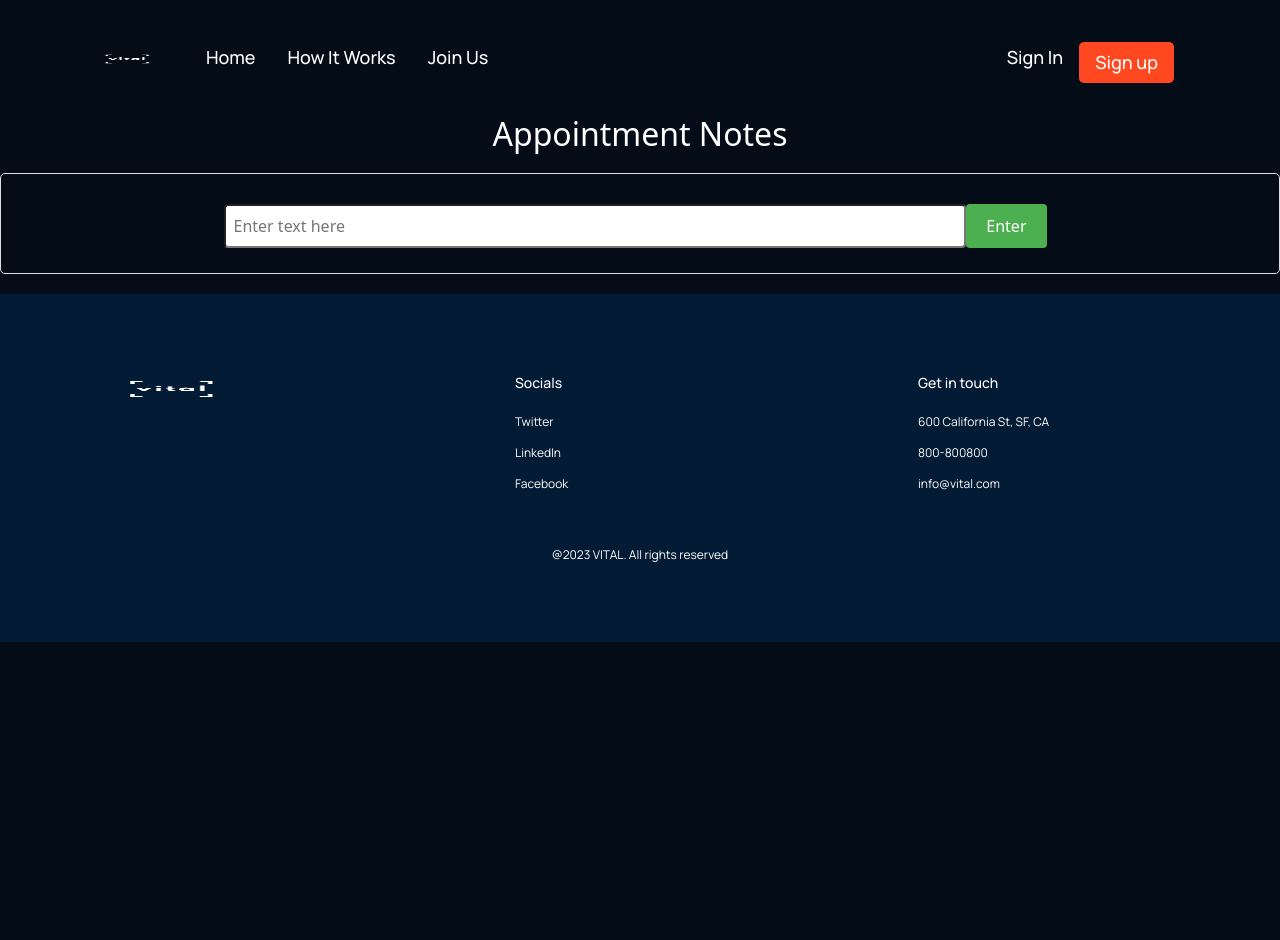
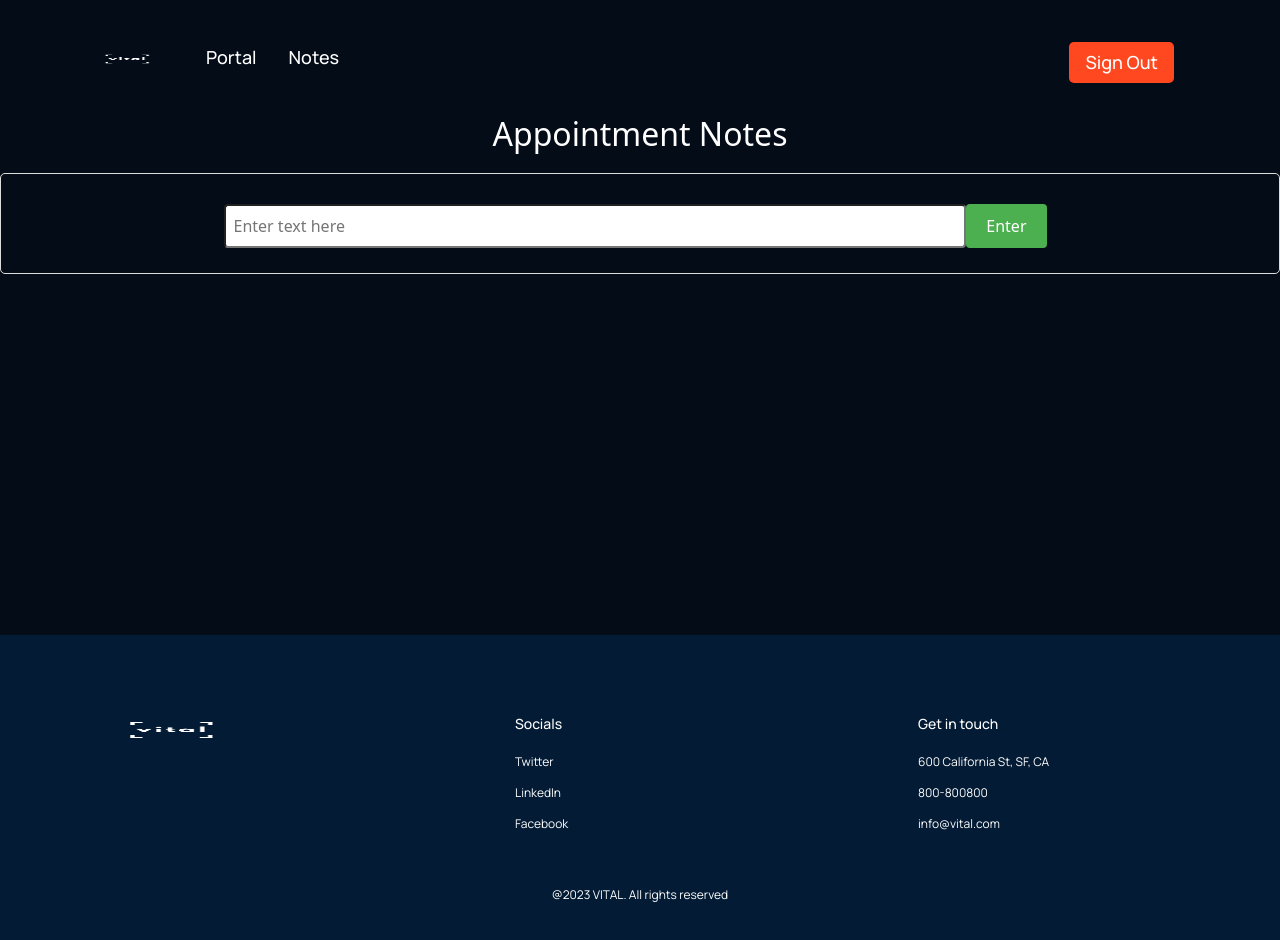
Before and after one commit to srijagadiraju/VITAL, a React (Vite) app in the folder front/: page /notes in a window 1280 px wide. Shown: the top 940 px of the page. Before the commit the page ends 800 px from the top, so only its background shows below. Built offline with nearby package versions, Linux system fonts and the light colour scheme.

Commit message:
finalized functionalities and style

```diff
--- a/front/src/components/index.js
+++ b/front/src/components/index.js
@@ -1,5 +1,6 @@
 export { default as CTA } from "./cta/CTA";
 export { default as Navbar } from "./navbar/Navbar";
+export { default as LoginNav } from "./loginNav/LoginNav";
 export { default as Feature } from "./feature/Feature";
 export { default as Join } from "./join/Join";
 export { default as Portal } from "./portal/Portal";
--- a/front/src/components/join/Join.jsx
+++ b/front/src/components/join/Join.jsx
@@ -24,7 +24,7 @@ const Join = () => {
   };
 
   return (
-    <div>
+    <div className="container">
       <h1>Login</h1>
       <form>
         <div className="form-group">
--- a/front/src/components/join/join.css
+++ b/front/src/components/join/join.css
@@ -2,6 +2,15 @@ body {
     background-color: #333;
     color: white;
     text-align: center;
+  }
+
+  .container {
+    display: flex;
+    flex-direction: column;
+    min-height: 65vh;
+    justify-content: flex-start;
+    text-align: center;
+    padding-bottom: 50px;
   }
 
   h1 {
@@ -39,3 +48,13 @@ button {
   button:hover {
     background-color: #45a049;
   }
+
+  .success-popup {
+    background-color: #333;
+    color: white;
+    text-align: center;
+    position: fixed;
+    bottom: 0;
+    width: 100%;
+    padding: 10px 0;
+  }
--- /dev/null
+++ b/front/src/components/loginNav/LoginNav.jsx
@@ -0,0 +1,87 @@
+import { useState } from "react";
+import { RiMenu3Line, RiCloseLine } from "react-icons/ri";
+import { useNavigate } from "react-router-dom";
+import "./loginNav.css";
+import vital from "../../assets/vital.png";
+
+const LoginNav = () => {
+  const [openMenu, setOpenMenu] = useState(false);
+  const navigate = useNavigate();
+
+  const navigateToPortal = () => {
+    navigate("/portal");
+  };
+
+  const navigateToNotes = () => {
+    navigate("/notes");
+  };
+
+  const signOut = () => {
+    navigate("/");
+  };
+
+  return (
+    <div className="vital__navbar">
+      <div className="vital__navbar-links">
+        <div className="vital__navbar-links_logo">
+          <img src={vital} alt="vital logo" />
+        </div>
+        <div className="vital__navbar-links_container">
+          <p>
+            <a href="#portal" onClick={navigateToPortal}>
+              Portal
+            </a>
+          </p>
+          <p>
+            <a href="#notes" onClick={navigateToNotes}>
+              Notes
+            </a>
+          </p>
+        </div>
+      </div>
+      <div className="vital__navbar-sign">
+        <button type="button" onClick={signOut}>
+          Sign Out
+        </button>
+      </div>
+      <div className="vital__navbar-menu">
+        {openMenu ? (
+          <RiCloseLine
+            color="#fff"
+            size={27}
+            onClick={() => setOpenMenu(false)}
+          />
+        ) : (
+          <RiMenu3Line
+            color="#fff"
+            size={27}
+            onClick={() => setOpenMenu(true)}
+          />
+        )}
+        {openMenu && (
+          <div className="vital__navbar-menu_container scale-up-center">
+            <div className="vital__navbar-menu_container-links">
+              <p>
+                <a href="#portal" onClick={navigateToPortal}>
+                  Portal
+                </a>
+              </p>
+              <p>
+                <a href="#notes" onClick={navigateToNotes}>
+                  Notes
+                </a>
+              </p>
+            </div>
+            <div className="vital__navbar-menu_container-links-sign">
+              <button type="button" onClick={signOut}>
+                Sign Out
+              </button>
+            </div>
+          </div>
+        )}
+      </div>
+    </div>
+  );
+};
+
+export default LoginNav;
--- /dev/null
+++ b/front/src/components/loginNav/loginNav.css
@@ -0,0 +1,136 @@
+.vital__navbar {
+    display: flex;
+    justify-content: space-between;
+    align-items: center;
+
+    padding: 2rem 6rem;
+  }
+
+  .vital__navbar-links {
+    flex: 1;
+    display: flex;
+    justify-content: flex-start;
+    align-items: center;
+  }
+
+  .vital__navbar-links_logo {
+    margin-right: 2rem;
+  }
+
+  .vital__navbar-links_logo img {
+    width: 62px;
+    height: 16px;
+  }
+
+  .vital__navbar-links_container {
+    display: flex;
+    flex-direction: row;
+  }
+
+  .vital__navbar-sign {
+    display: flex;
+    justify-content: flex-end;
+    align-items: center;
+  }
+
+  .vital__navbar-links_container p,
+  .vital__navbar-sign p,
+  .vital__navbar-menu_container p {
+    color: var(--color-navbar-links-text);
+    font-family: var(--font-family);
+    font-weight: 500;
+    font-size: 18px;
+    line-height: 25px;
+    text-transform: capitalize;
+
+    margin: 0 1rem;
+    cursor: pointer;
+  }
+
+  .vital__navbar-sign button,
+  .vital__navbar-menu_container button {
+    padding: 0.5rem 1rem;
+    color: var(--color-navbar-links-text);
+    background: #ff4820;
+    border: 0;
+    outline: none;
+    cursor: pointer;
+    font-family: var(--font-family);
+    font-weight: 500;
+    font-size: 18px;
+    line-height: 25px;
+    border-radius: 5px;
+  }
+
+  .vital__navbar-menu {
+    margin-left: 1rem;
+    justify-content: flex-end;
+
+    display: none;
+    position: relative;
+  }
+
+  .vital__navbar-menu svg {
+    cursor: pointer;
+  }
+
+  .vital__navbar-menu_container {
+    display: flex;
+    justify-content: flex-end;
+    align-items: flex-end;
+    flex-direction: column;
+
+    text-align: end;
+    background: var(--color-footer);
+    padding: 2rem;
+    position: absolute;
+    right: 0;
+    top: 40px;
+    margin-top: 1rem;
+    min-width: 210px;
+    border-radius: 5px;
+    box-shadow: 0 0 5 rgba(0, 0, 0, 0.2);
+  }
+
+  .vital__navbar-menu_container p {
+    margin: 1rem 0;
+  }
+
+  .vital__navbar-menu_container-links-sign {
+    display: none;
+  }
+
+  @media screen and (max-width: 1050px) {
+    .vital__navbar-links_container {
+      display: none;
+    }
+
+    .vital__navbar-menu {
+      display: flex;
+    }
+  }
+
+  @media screen and (max-width: 700px) {
+    .vital__navbar {
+      padding: 2rem 4rem;
+    }
+  }
+
+  /* mobile - */
+  @media screen and (max-width: 550px) {
+    .vital__navbar {
+      padding: 2rem;
+    }
+
+    .vital__navbar-sign {
+      display: none;
+    }
+
+    .vital__navbar-menu_container {
+      top: 20px;
+    }
+
+    .vital__navbar-menu_container-links-sign {
+      display: block;
+    }
+  }
--- a/front/src/components/notes/notes.css
+++ b/front/src/components/notes/notes.css
@@ -1,6 +1,11 @@
 /* Notes.css */
 .notes-container {
+    display: flex;
+    flex-direction: column;
+    min-height: 65vh;
+    justify-content: flex-start;
     text-align: center;
+    padding-bottom: 50px;
   }
 
   h2 {
@@ -28,9 +33,19 @@
     display: flex;
     justify-content: space-between;
     align-items: center;
-    color: black; /* Set the text color to black */
+    color: black;
   }
 
   .buttons button {
     margin-left: 10px;
   }
+
+  .footer {
+    position: fixed;
+    bottom: 0;
+    width: 100%;
+    height: 50px;
+    background-color: #333;
+    color: #fff;
+    text-align: center;
+  }
--- a/front/src/components/register/Register.jsx
+++ b/front/src/components/register/Register.jsx
@@ -27,7 +27,7 @@ const Register = () => {
   };
 
   return (
-    <div>
+    <div className="container">
       <h1>Register</h1>
       <form onSubmit={handleSubmit}>
         <div className="form-group">
--- a/front/src/components/register/register.css
+++ b/front/src/components/register/register.css
@@ -1,7 +1,10 @@
-body {
-    background-color: #333;
-    color: white;
+.container {
+    display: flex;
+    flex-direction: column;
+    min-height: 65vh;
+    justify-content: flex-start;
     text-align: center;
+    padding-bottom: 50px;
   }
 
   h1 {
@@ -39,3 +42,15 @@ button {
   button:hover {
     background-color: #45a049;
   }
+
+   .success-popup {
+    background-color: #333;
+    color: white;
+    text-align: center;
+    position: fixed;
+    bottom: 0;
+    left: 0; /* Set the left position to zero */
+    right: 0; /* Set the right position to zero */
+    width: 100%;
+    padding: 10px 0;
+  }
--- a/front/src/pages/AptConfirmation.jsx
+++ b/front/src/pages/AptConfirmation.jsx
@@ -1,6 +1,6 @@
 import { useState, useEffect } from "react";
 import Confirmed from "../containers/confirmed/Confirmed";
-import { Navbar, CTA, EditMessageModal } from "../components";
+import { LoginNav, CTA, EditMessageModal } from "../components";
 import { useParams } from "react-router-dom";
 
 const AptConfirmation = () => {
@@ -44,7 +44,7 @@ const AptConfirmation = () => {
   return (
     <div className="App">
       <div className="gradient__bg">
-        <Navbar />
+        <LoginNav />
         <Confirmed appointment={appointment} />
       </div>
 
--- a/front/src/pages/NotesPage.jsx
+++ b/front/src/pages/NotesPage.jsx
@@ -1,9 +1,9 @@
-import { Navbar, Notes } from "../components";
+import { LoginNav, Notes } from "../components";
 
 const NotesPage = () => {
   return (
     <div>
-      <Navbar />
+      <LoginNav />
       <Notes />
     </div>
   );
--- a/front/src/pages/PatientPortal.jsx
+++ b/front/src/pages/PatientPortal.jsx
@@ -1,10 +1,10 @@
 import React from "react";
-import { Navbar, Portal, SearchBar} from "../components";
+import { LoginNav, Portal, SearchBar} from "../components";
 
 const PatientPortal = () => {
     return (
         <div>
-            <Navbar />
+            <LoginNav />
             <Portal />
         </div>
     );
```
Lines whose indentation alone changed are shown as unchanged.
